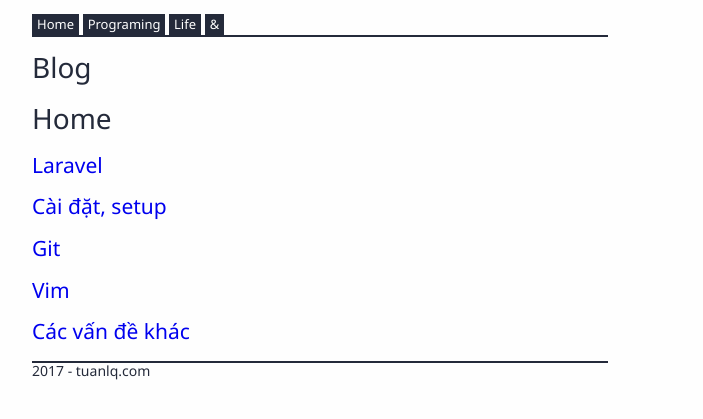
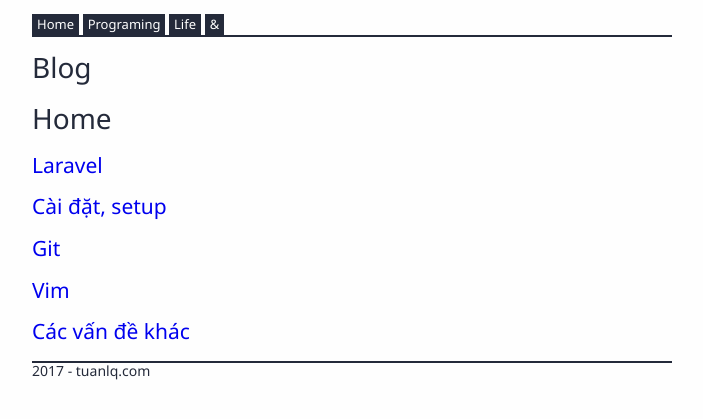
Before and after one commit to tuanle/tuanle.github.io, a Jekyll site: the page built from index.md, in a window 1280 px wide. Shown: the top 419 px of the page, without its empty margins (160-863 px from the left). Built offline with Jekyll 4.4.1, drawn with Linux system fonts in a browser that asks for light colours.

Commit message:
[temp] Temporary commit in 2017-02-16 07:06

```diff
--- a/assets/css/main.css
+++ b/assets/css/main.css
@@ -91,7 +91,7 @@ h1, h2, h3, h4, h5 {
    ========================================================================== */
 
 #container {
-    width: 45%;
+    width: 50%;
     margin: 0 auto 0 15%;
 }
 
```
